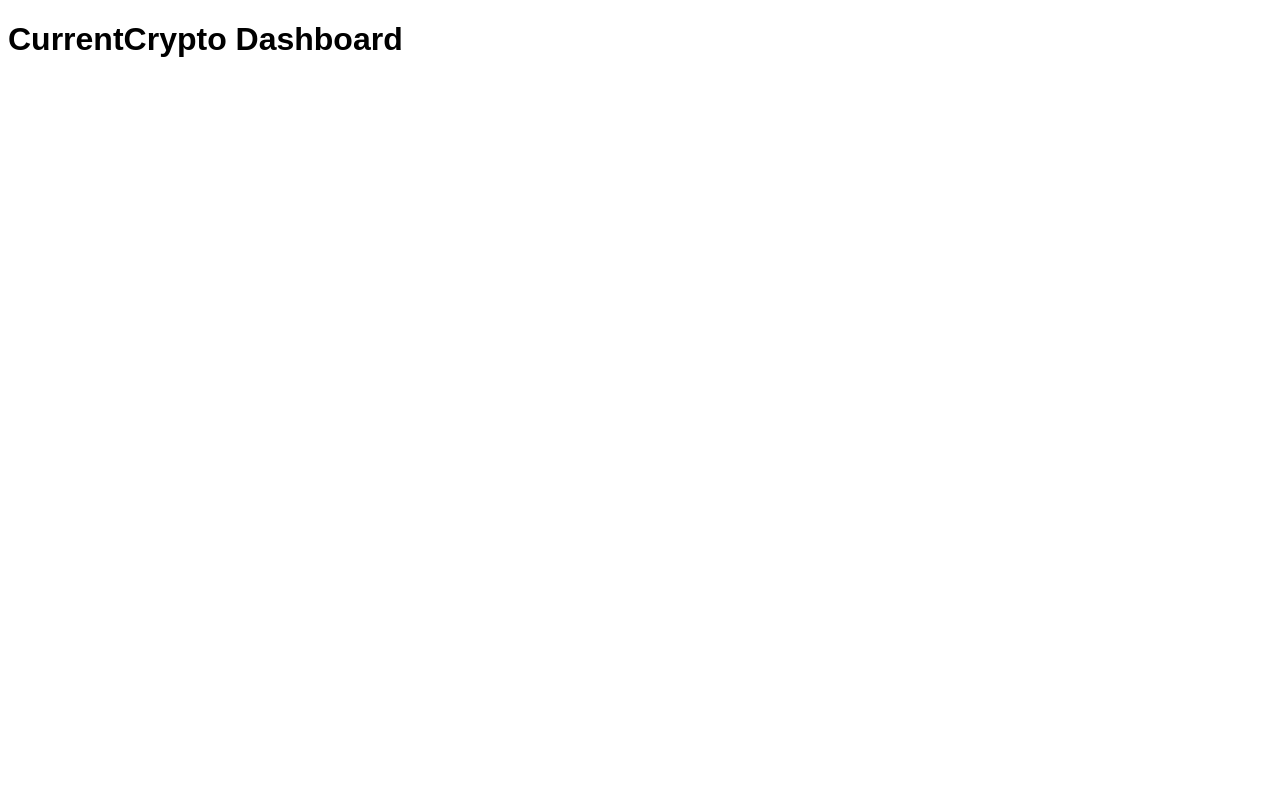
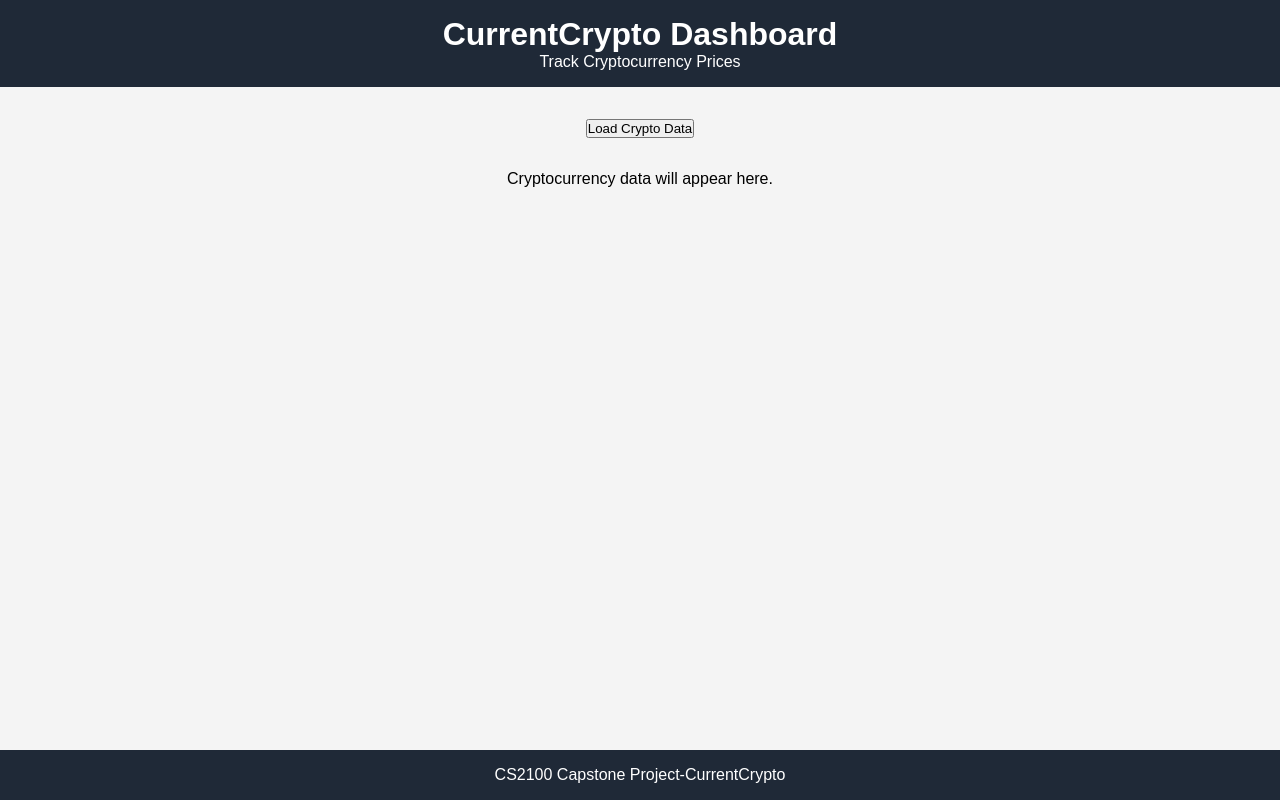
Before and after one commit to jjones7798/cs2100-capstone, a plain HTML site: page index.html in a window 1280 px wide. Drawn offline with Linux system fonts and the light colour scheme; no server answers.

Commit message:
Milestone 2

```diff
--- a/app.js
+++ b/app.js
@@ -1 +1,32 @@
-console.log("CurrentCrypto loaded");
+const API_URL=
+"https://api.coingecko.com/api/v3/coins/markets?vs_currency=usd&per_page=10&page=1";
+
+class Crypto{
+    constructor(coin) {
+        this.name=coin.name;
+        this.symbol=coin.symbol.toUpperCase();
+        this.price=coin.current_price;
+        this.marketCap=coin.market_cap;
+        this.image=coin.image;
+    }
+}
+async function fetchCryptoData(){
+    try{
+        const response=await fetch(API_URL);
+
+        const data= await response.json();
+
+        console.log("Raw API Data:");
+        console.log(data);
+
+        const cryptoList= data.map(coin=> new Crypto(coin));
+        console.log("Modeled Crypto Data:")
+        console.log(cryptoList);
+    }
+    catch (error) {
+    console.error("Error fetching crypto data:", error);
+
+    }
+}
+
+fetchCryptoData();
--- a/index.html
+++ b/index.html
@@ -7,7 +7,26 @@
      <link rel="stylesheet" href="styles.css">
 </head>
 <body>
+
+    <header>
     <h1>CurrentCrypto Dashboard</h1>
+    <p> Track Cryptocurrency Prices</p>
+    </header>
+
+    <main>
+
+        <section id="controls">
+        <button  id="loadBtn"> Load Crypto Data</button>
+        </section>
+
+        <section id="cyrpto-container">
+        <p> Cryptocurrency data will appear here.</p>
+        </section>
+    </main>
+
+    <footer>
+        <p>CS2100 Capstone Project-CurrentCrypto</p>
+    </footer>
 
     <script src="app.js"></script>
 </body>
--- a/styles.css
+++ b/styles.css
@@ -1,3 +1,61 @@
+ * {
+    margin:0;
+    padding:0;
+    box-sizing:border-box;
+
+}
+
 body {
-    font-family: Arial, sans-serif;
+    min-height: 100vh;
+    display:flex;
+    flex-direction: column;
+
+
+    font-family:Arial, sans-serif;
+
+    background-color: #f4f4f4;
+
 }
+
+header{
+    background-color: #1f2937;
+    color:white;
+    padding: 1rem;
+    text-align: center;
+
+
+}
+
+main{
+    flex:1;
+    display: flex;
+    flex-direction:column;
+    align-items:center;
+
+    padding: 2rem;
+
+    gap:2rem;
+
+}
+
+#controls{
+    display:flex;
+    justify-content:center;
+}
+
+#crypto-container{
+    width:80%;
+
+    display:flex;
+    flex-wrap: wrap;
+    gap: 1rem;
+    justify-content: center;
+
+}
+
+footer{
+    text-align:center;
+    padding:1rem;
+    background-color: #1f2937;
+    color:white;
+}
```
